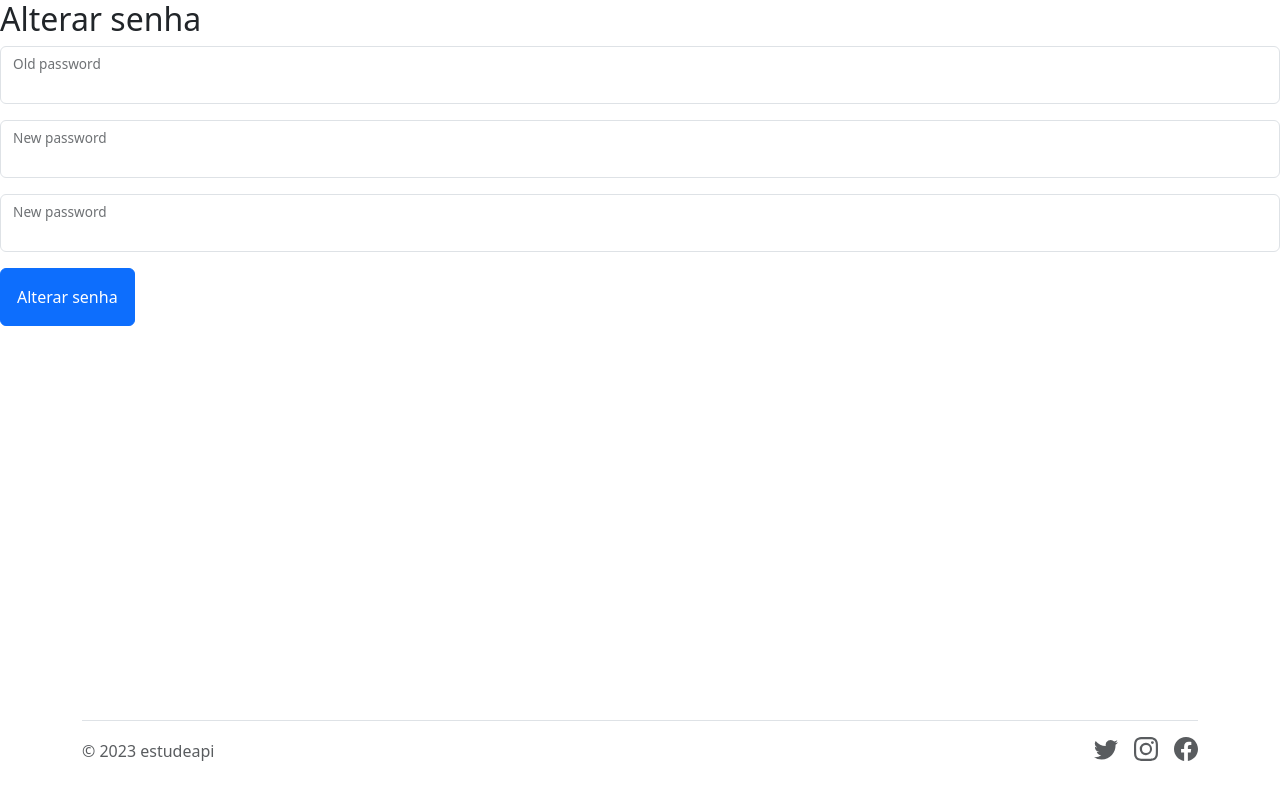
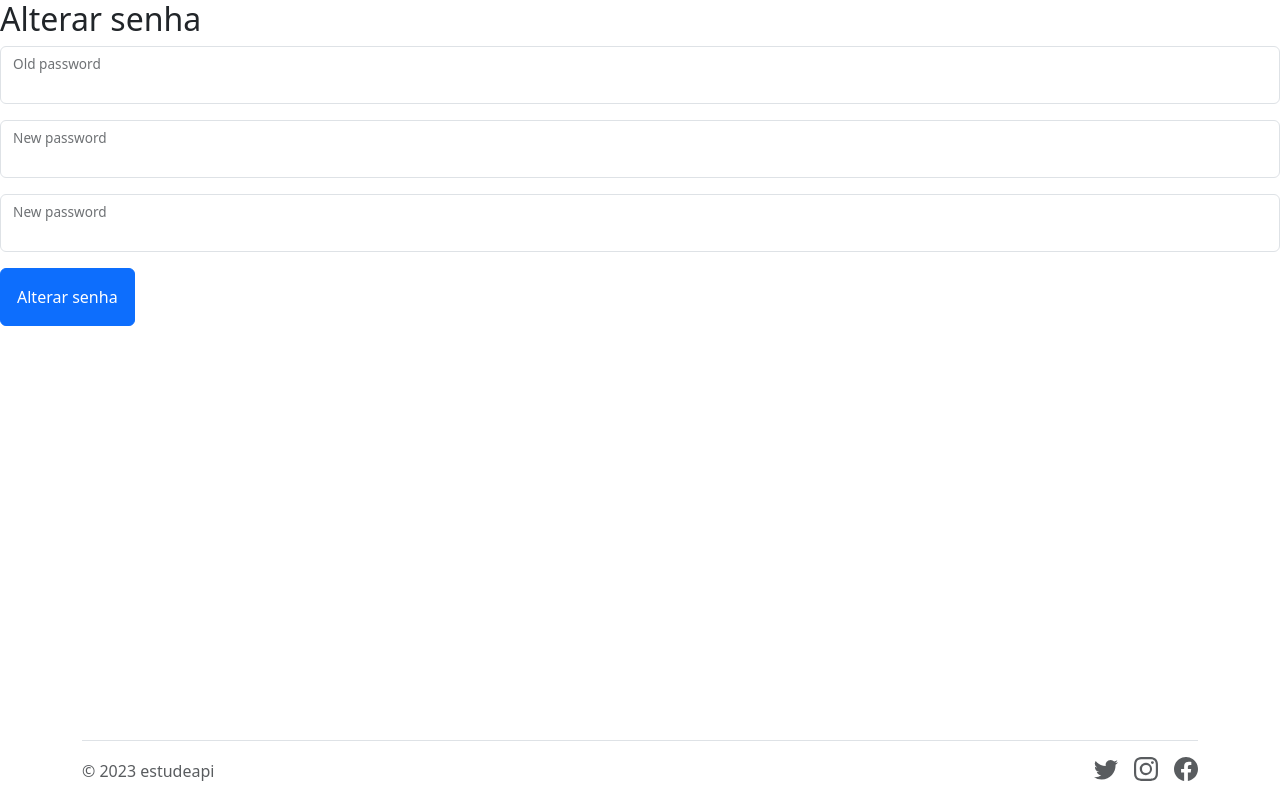
Before and after one commit to emanuelseverino/curso-api, a Django app: template templates/registration/change_password.html in a window 1280 px wide. Before the commit the page ends 761 px from the top, so only its background shows below. Run offline with Django 4.2, Linux system fonts and the light colour scheme; the template is opened without the code that fills it, so the values that code supplies are empty, except form fields; tables that the repository leaves empty hold one stand-in row (values such as "Sample post"); form fields are guessed from the names that the template uses; style sheets or scripts are compiled from the project's sources.

Commit message:
atualizar tudo

```diff
--- a/templates/base.html
+++ b/templates/base.html
@@ -100,7 +100,7 @@
     {% endblock %}
 </head>
 <body>
-<div style="min-height: calc(100vh - 80px);">
+<div style="min-height: calc(100vh - 60px);">
 {% block content %}
 {% endblock %}
 </div>
```
